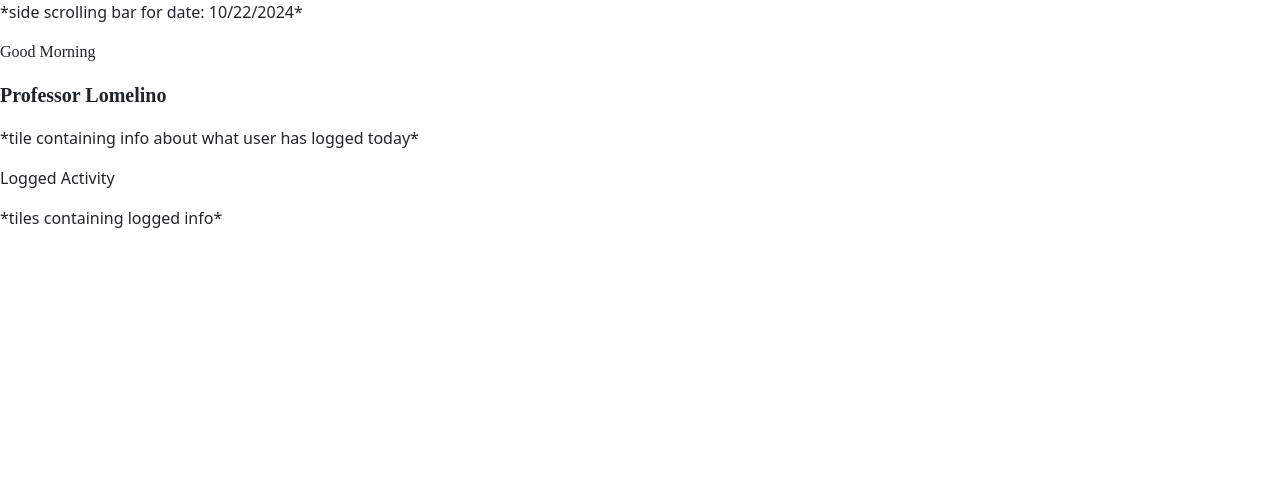
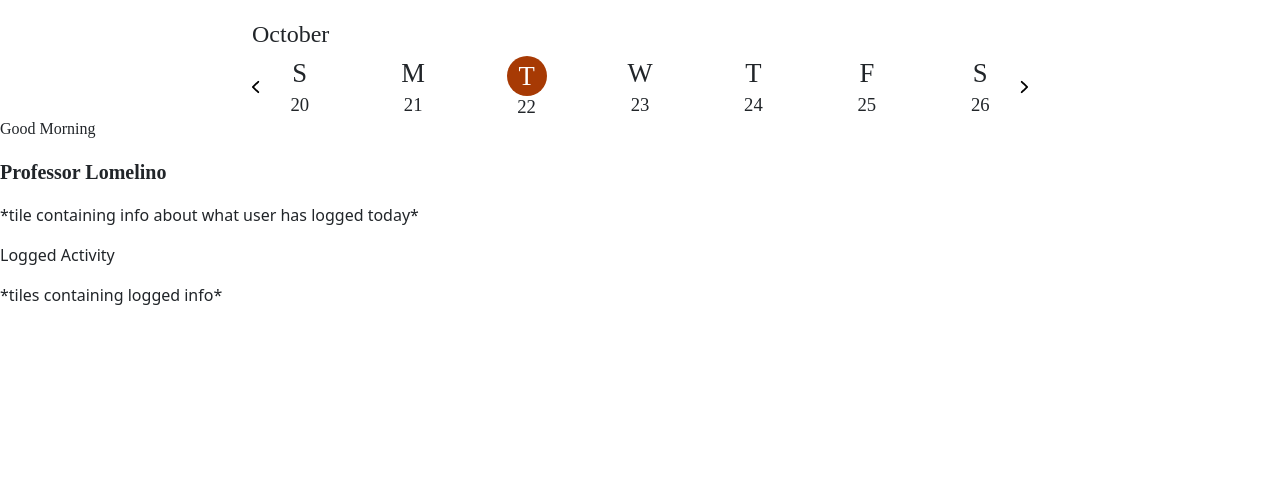
Before and after one commit to telesznicole/Flexi-Flow, a PHP site: page /home.html in a window 1280 px wide. Shown: the top 504 px of the page. Run offline with PHP 8.4, Linux system fonts and the light colour scheme; some libraries are stand-ins or nearby versions; some web fonts are replaced.

Commit message:
added functional week scroller
edited calendar feature from bootstrap (fixed spacing/sizing, added title, fixed alignment, fixed font and text size, added proper date highlight) to make it match prototype; added and aligned arrows for switching through weeks; added functionality to arrows so user can click on arrows to browse through weeks; used bootstrap, w3schools, and chatgpt for help along the way; pushed branch

```diff
--- a/home.html
+++ b/home.html
@@ -5,6 +5,8 @@
     <meta name="viewport" content="width=device-width, initial-scale=1">
     <link rel="stylesheet" href="node_modules/bootstrap/dist/css/bootstrap.min.css">
     <link rel="stylesheet" href="styles.css">
+
+
 
     <script>
         // JavaScript for icon hover effect
@@ -29,37 +31,83 @@
                 });
             });
         });
-
-            function getDate() {
-                const currentDate = new Date();
-                const date = currentDate.toLocaleDateString();  // Get current date as a string
-                return date;  // Return the date so it can be stored or used later
-            }
-
-            function getTime() {
-                const currentDate = new Date();
-                const time = currentDate.toLocaleTimeString();  // Get current time as a string
-                return time;  // Return the time so it can be stored or used later
-            }
-
-            function getDateTime() {
-                const currentDate = new Date();
-                const date = currentDate.toLocaleDateString();
-                const time = currentDate.toLocaleTimeString();
-                const dateTime = `${date} ${time}`;  // Combine date and time
-                return dateTime;  // Return the combined date and time so it can be stored or used later
-            }
-
-            function displayDateTime() {
-                document.getElementById("dateDisplay").innerHTML = getDate();       // Display the date
-                document.getElementById("timeDisplay").innerHTML = getTime();       // Display the time
-                document.getElementById("dateTimeDisplay").innerHTML = getDateTime(); // Display both date and time
-            }
     </script>
 </head>
 
-    <body onload="displayDateTime()">
-        <p>*side scrolling bar for date: <span id="dateDisplay"></span>*</p>
+<body style="padding-top: 20px;">
+    <div class="container">
+        <!-- Calendar Header (Month name) -->
+        <h1 class="regular" style="font-size: 24px;" id="month"></h1>
+
+        <div class="calendar-container">
+            <!-- Left Arrow -->
+            <img src="icons/left_arrow.png" alt="Left Arrow" class="calendar-arrow left-arrow" id="prevWeek">
+
+            <!-- Days of the week -->
+            <div class="row" id="weekRow">
+                <!-- Days of the current week will be dynamically inserted here -->
+            </div>
+
+            <!-- Right Arrow -->
+            <img src="icons/right_arrow.png" alt="Right Arrow" class="calendar-arrow right-arrow" id="nextWeek">
+        </div>
+    </div>
+
+    <script>
+        const monthNames = [
+            "January", "February", "March", "April", "May", "June",
+            "July", "August", "September", "October", "November", "December"
+        ];
+
+        let currentDate = new Date(); // Store the current date
+        const weekRow = document.getElementById('weekRow');
+        const monthHeader = document.getElementById("month");
+
+        function updateCalendar() {
+            // Calculate the start (Sunday) and end (Saturday) of the current week
+            const currentDay = currentDate.getDay();
+            const currentDateNum = currentDate.getDate();
+            const startOfWeek = new Date(currentDate);
+            startOfWeek.setDate(currentDateNum - currentDay); // Set to Sunday of the current week
+
+            // Clear the existing days
+            weekRow.innerHTML = '';
+
+            // Generate the week days (Sunday to Saturday)
+            for (let i = 0; i <= 6; i++) {
+                const day = new Date(startOfWeek);
+                day.setDate(startOfWeek.getDate() + i); // Add each day of the week
+                const dayNum = day.getDate();
+                const dayName = day.toLocaleString('default', { weekday: 'narrow' });
+                const isToday = day.toDateString() === new Date().toDateString();
+
+                const dayCol = document.createElement('div');
+                dayCol.classList.add('col', 'calendar-day');
+                if (isToday) {
+                    dayCol.classList.add('current-day');
+                }
+                dayCol.innerHTML = `<day>${dayName}</day><date>${dayNum}</date>`;
+                weekRow.appendChild(dayCol);
+            }
+
+            // Update the month header
+            monthHeader.innerText = monthNames[currentDate.getMonth()];
+        }
+
+        // Event listeners for the arrows
+        document.getElementById('prevWeek').addEventListener('click', () => {
+            currentDate.setDate(currentDate.getDate() - 7); // Move back a week
+            updateCalendar(); // Update the calendar display
+        });
+
+        document.getElementById('nextWeek').addEventListener('click', () => {
+            currentDate.setDate(currentDate.getDate() + 7); // Move forward a week
+            updateCalendar(); // Update the calendar display
+        });
+
+        // Initial calendar setup
+        updateCalendar();
+    </script>
 
     <div>
         <p class="regular" style="font-size: 16px;">Good Morning</p>
--- a/styles.css
+++ b/styles.css
@@ -244,6 +244,10 @@
     font-style: italic;
 }
 
+.container {
+    width: 800px;
+}
+
 .nav-bar {
     display: flex;
     position: fixed; /* Keep the nav-bar fixed */
@@ -286,9 +290,9 @@
 
 .btn {
     display: flex;
-    flex-direction: column; /* Stack icon on top of text */
-    align-items: center;    /* Center align the icon and text */
-    text-align: center;     /* Center text alignment */
+    flex-direction: column;
+    align-items: center;
+    text-align: center;
     width: 60px;
     height: 57px;
     border: none;
@@ -296,10 +300,97 @@
 
 .btn img {
     height: 24px;
-    margin-bottom: 4px;     /* Space between icon and text */
-    transition: transform 0.3s; /* Smooth transition for the icon */
+    margin-bottom: 4px;
+    transition: transform 0.3s;
 }
 
 .btn:hover img {
-    transform: scale(1.1); /* Enlarge icon slightly (10%) on hover */
+    transform: scale(1.1);
 }
+
+.calendar-day {
+    display: flex;
+    flex-direction: column;
+    align-items: center;
+    justify-content: center;
+    text-align: center;
+    width: 60px;
+    height: 60px;
+    margin: 0;
+    font-family: 'SF Pro';
+    font-weight: 400;
+    font-style: normal;
+}
+
+.calendar-day date {
+    font-family: 'SF Pro';
+    font-size: 14pt;
+    line-height: 1.2;
+    display: block;
+}
+
+.calendar-day day {
+    font-family: 'SF Pro';
+    font-size: 20pt;
+    line-height: 1.2;
+    display: block;
+    height: 40px;
+}
+
+.current-day {
+    font-weight: bold;
+}
+
+.row {
+    display: flex;
+    justify-content: center;
+    gap: 10px;
+}
+
+.current-day day {
+    font-size: 20pt;
+    display: block;
+    line-height: 1.2;
+
+    font-family: 'SF Pro';
+    font-weight: 400; /* Regular */
+    font-style: normal;
+
+    position: relative;
+    background-color: #A73A04;
+    border-radius: 50%;
+    padding: 4px;
+    width: 40px;
+    height: 40px;
+    align-items: center;
+    justify-content: center;
+    color: white;
+}
+
+.current-day date {
+    font-family: 'SF Pro';
+    font-weight: 400;
+    font-size: 14pt;
+    display: flex;
+    align-items: center;
+    justify-content: center;
+    position: relative;
+    line-height: 1.2;
+}
+
+.calendar-container {
+    display: flex;
+    align-items: center;
+    justify-content: center;
+}
+
+.calendar-arrow {
+    width: 8px;
+    cursor: pointer;
+    z-index: 10; /* Ensures the arrows are on top of other elements */
+}
+
+#weekRow {
+    flex-grow: 1;
+    text-align: center;
+}
```
Also changed, not shown: icons/left_arrow.png (added), icons/right_arrow.png (added). Lines whose indentation alone changed are shown as unchanged.
